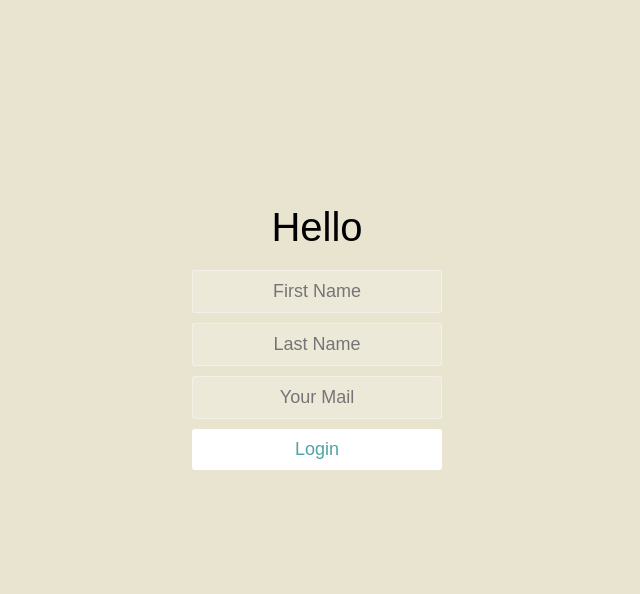
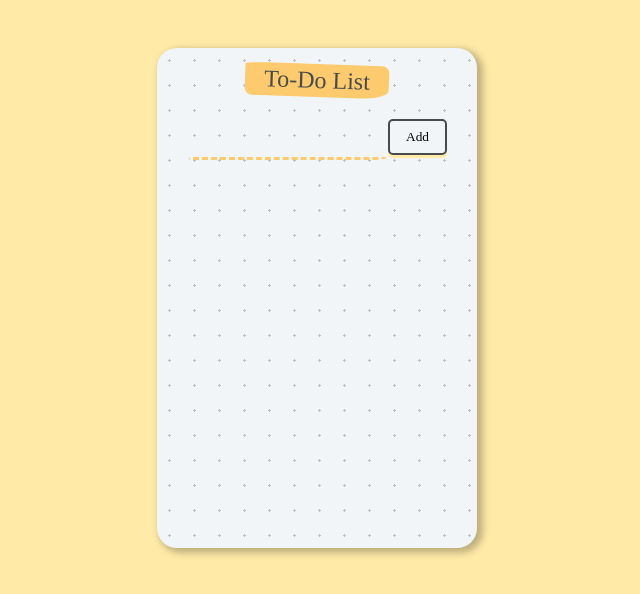
Before and after one commit to CondorW/googleKeeperClone, a React (Create React App) app: page / in a window 1280 px wide. Shown: the top 594 px of the page, without its empty margins (323-963 px from the left). Built offline with nearby package versions, Linux system fonts and the light colour scheme.

Commit message:
list functuionality

```diff
--- a/src/App.css
+++ b/src/App.css
@@ -1,38 +1,79 @@
-.App {
+body {
+  background-color: #ffeaa7;
+  min-height: 70vh;
+  padding: 1rem;
+  box-sizing: border-box;
+  display: flex;
+  justify-content: center;
+  align-items: center;
+  color: hsl(198, 1%, 29%);
+  font-family: "Architects Daughter", cursive;
   text-align: center;
+  font-size: 130%;
 }
 
-.App-logo {
-  height: 40vmin;
-  pointer-events: none;
+.container {
+  width: 100%;
+  height: auto;
+  min-height: 500px;
+  max-width: 500px;
+  min-width: 250px;
+  background: #f1f5f8;
+  background-image: radial-gradient(#bfc0c1 7.2%, transparent 0);
+  background-size: 25px 25px;
+  border-radius: 20px;
+  box-shadow: 4px 3px 7px 2px #00000040;
+  padding: 1rem;
+  box-sizing: border-box;
+}
+.heading {
+  display: flex;
+  align-items: center;
+  justify-content: center;
+  margin-bottom: 1rem;
+}
+.heading h1 {
+  transform: rotate(2deg);
+  padding: 0.2rem 1.2rem;
+  border-radius: 20% 5% 20% 5%/5% 20% 25% 20%;
+  background-color: #fdcb6e;
+  font-size: 1.5rem;
 }
 
-@media (prefers-reduced-motion: no-preference) {
-  .App-logo {
-    animation: App-logo-spin infinite 20s linear;
-  }
+.form input {
+  box-sizing: border-box;
+  background-color: transparent;
+  padding: 0.7rem;
+  border-bottom-right-radius: 15px 3px;
+  border-bottom-left-radius: 3px 15px;
+  border: solid 3px transparent;
+  border-bottom: dashed 3px #fdcb6e;
+  font-family: "Architects Daughter", cursive;
+  font-size: 1rem;
+  color: hsla(260, 2%, 25%, 0.7);
+  width: 70%;
+  margin-bottom: 20px;
 }
 
-.App-header {
-  background-color: #282c34;
-  min-height: 100vh;
-  display: flex;
-  flex-direction: column;
-  align-items: center;
-  justify-content: center;
-  font-size: calc(10px + 2vmin);
-  color: white;
+button {
+  padding: 0;
+  border: none;
+  font-family: "Architects Daughter", cursive;
+  text-decoration: none;
+  padding-bottom: 3px;
+  border-radius: 5px;
+  background-color: #ffeaa7;
+}
+button span {
+  background: #f1f5f8;
+  display: block;
+  padding: 0.5rem 1rem;
+  border-radius: 5px;
+  border: 2px solid hsl(198, 1%, 29%);
 }
 
-.App-link {
-  color: #61dafb;
+li {
+  text-align: left;
+  position: relative;
+  padding: 0.5rem;
 }
-
-@keyframes App-logo-spin {
-  from {
-    transform: rotate(0deg);
-  }
-  to {
-    transform: rotate(360deg);
-  }
-}
--- a/src/App.js
+++ b/src/App.js
@@ -11,66 +11,47 @@
 
 function App() {
 
-  const [cObj, sObj] = useState({
-    fName: "",
-    lName: "",
-    eMail: ""
-  });
 
-  function changeStateImp(evt){
-    const {name, value} = evt.target;
-    sObj((cObj)=>({
-      ...cObj,
-      [name]: value
-    }))
-  }
-// const time = new Date().toLocaleTimeString();
-// const [cTime, sTime] = useState(time);
-// const [isMousedOver, setMouseOver] = useState(false);
-// function mouseOverEvent() {
-//   setMouseOver(true);
-// }
-// function mouseOutEvent() {
-//   setMouseOver(false);
-// }
-// setInterval(updateTime, 1000);
-// function updateTime() {
-//   const newTime = new Date().toLocaleTimeString();
-//   sTime(newTime);
-// }
-// return (
-//   <div>
-//     <Header />
-//     {notes.map((ele => {
-//       return (
-//         <Note
-//           noteTitle={ele.title}
-//           noteContent={ele.content}
-//         />
-//       );
-//     }))}
-//     <NoteCounter />
-//     <div>{cTime}</div>
-//     <button
-//       onMouseOver={mouseOverEvent}
-//       onMouseOut={mouseOutEvent}
-//       style={{ backgroundColor: isMousedOver ? "white" : "red" }}
-//       >State changin Button
-//     </button>
-//     <Footer />
-//   </div>
-// );
+  const [cValue,sValue]=useState("");
+  const [cList,sList]=useState([]);
+
+
+function stateSave(evt){
+  const value = evt.target.value;
+  sValue(value);
+}
+
+function addItem(){
+  sList((cList)=>{
+    return([
+      ...cList,
+      cValue
+    ]);
+  })
+}
+
+
 return (
   <div className="container">
-    <h1>Hello {cObj.fName} {cObj.lName}</h1>
-    <p>{cObj.eMail}</p>
-    <form className="form">
-      <input onChange={changeStateImp} type="text" placeholder="First Name" name="fName" />
-      <input onChange={changeStateImp} type="text" placeholder="Last Name" name="lName" />
-      <input onChange={changeStateImp} type="email" placeholder="Your Mail" name="eMail" />
-      <button className="form-button" type="submit">{loggedIn ? "Login" : "Register"}</button>
-    </form>
-  </div>
+      <div className="heading">
+        <h1>To-Do List</h1>
+      </div>
+      <div className="form">
+        <input onChange={stateSave} type="text" name="inputField" />
+        <button onClick={addItem}>
+          <span>Add</span>
+        </button>
+      </div>
+      <div>
+        <ul>
+        {cList.map((litem)=>{
+          return(
+            <li>{litem}</li>
+          );
+        })}
+          </ul>
+      </div>
+    </div>
 );
 }
 export default App;
```
